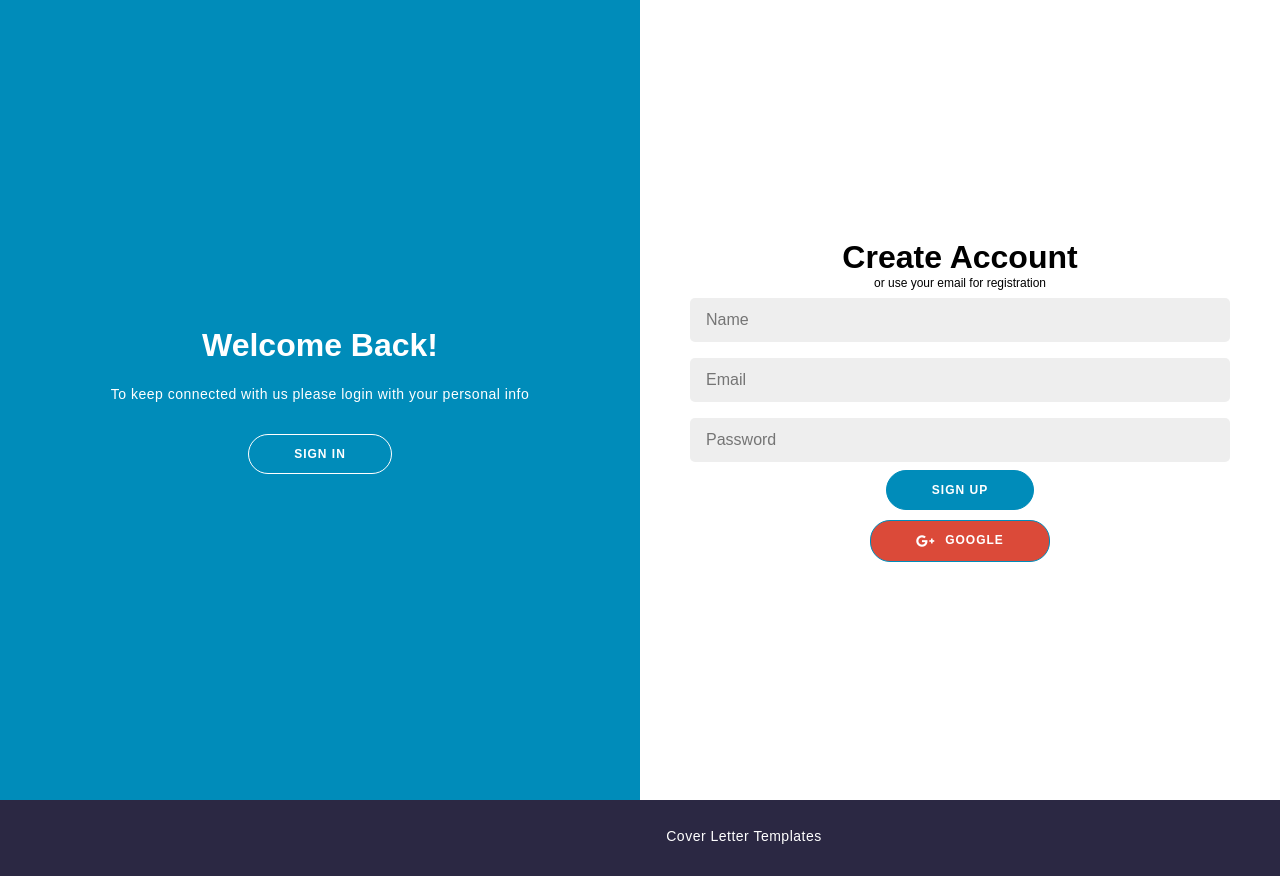
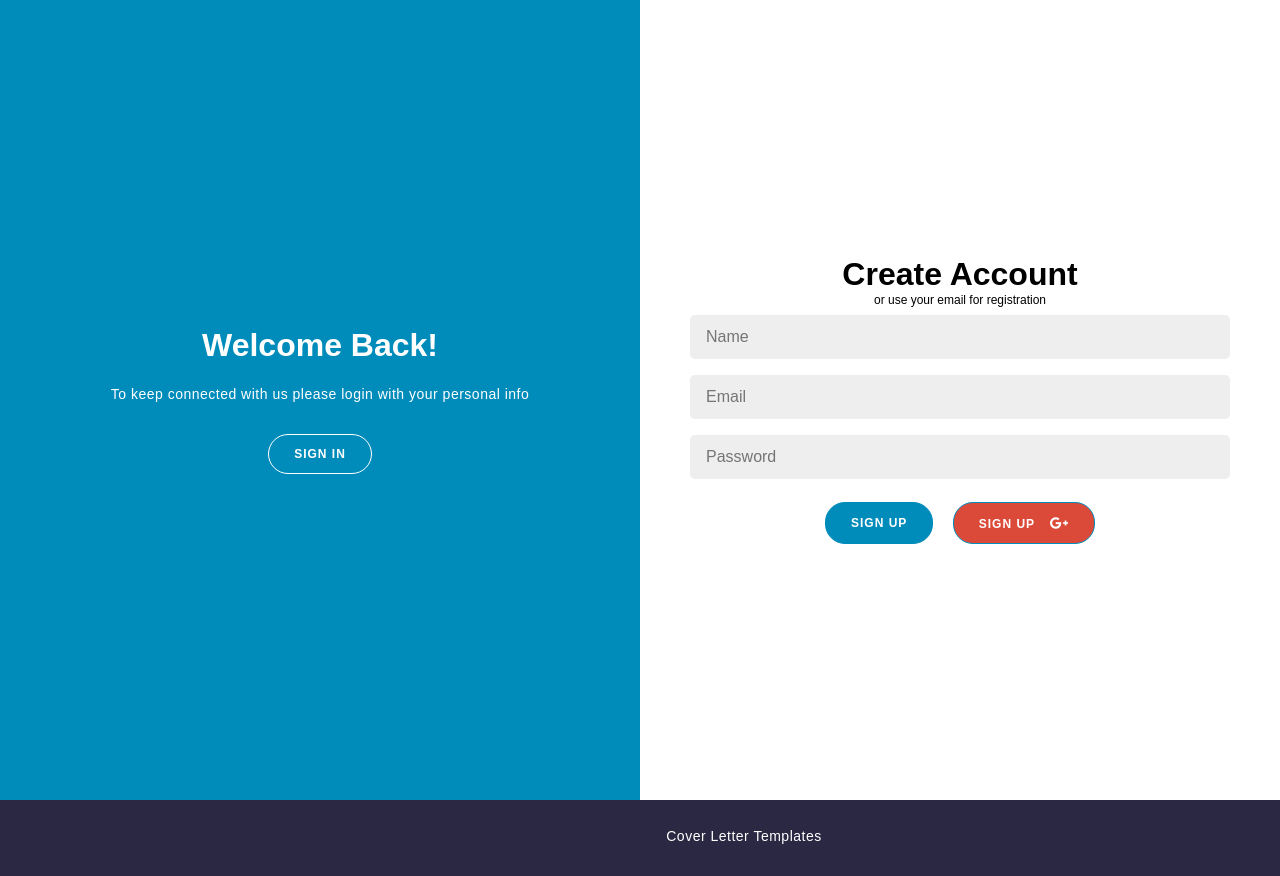
Before and after one commit to jkalavadiya/Resume-builder, a React (Create React App) app: page /register in a window 1280 px wide. Both pictures are taken after a click on the button "SIGN UP". Built offline with nearby package versions, Linux system fonts and the light colour scheme.

Commit message:
some changes in btn

```diff
--- a/src/Login/Register.js
+++ b/src/Login/Register.js
@@ -41,8 +41,11 @@ class Register extends React.Component {
 	 		<input type="text"  placeholder="Name" />
 		<input type="email" onChange={(e) => this.handleChange(e,'email')} placeholder="Email" />
 	<input type="password" onChange={(e) => this.handleChange(e,'password')} placeholder="Password" />
-		<button type="button" className="btn-login"   onClick={() => this.handleRegisterUser()}>Sign Up</button>
-		<div><button type="button" className="btn-login google"><li className="p-right10"><a href="#"> <i className="fa fa-google-plus white"></i></a></li>Google</button></div>
+	<div className="login-btn">
+	<button type="button" className="btn-login"   onClick={() => this.handleRegisterUser()}>Sign Up</button>
+		<div><button type="button" className="btn-login google"><li className="list-style">Sign up<a href="#"> <i className="fa fa-google-plus white p-left12"></i></a></li></button></div>
+	</div>
+
 
  	</form>
  </div>
--- a/src/Login/login.css
+++ b/src/Login/login.css
@@ -46,10 +46,11 @@ a {
 	color: #FFFFFF;
 	font-size: 12px;
 	font-weight: bold;
-	padding: 12px 45px;
+	padding: 12px 25px;
 	letter-spacing: 1px;
 	text-transform: uppercase;
 	transition: transform 80ms ease-in;
+	cursor: pointer;
 }
 
 .btn-login:active {
@@ -207,13 +208,25 @@ input {
 }
 .google{
 	display: flex;
-	margin-top: 10px;
+    width: 100%;
 	background-color: #DB4A39;
+	cursor: pointer;
 }
-.p-right10{
-	padding-right: 10px;
+.list-style{
 	list-style-type: none;
+
+
 }
 .white{
 	color: white;
+
 }
+.login-btn{
+	margin-top: 15px;
+    display: flex;
+    justify-content: space-between;
+    width:50%;
+}
+.p-left12{
+	padding-left: 10px;
+}
```
